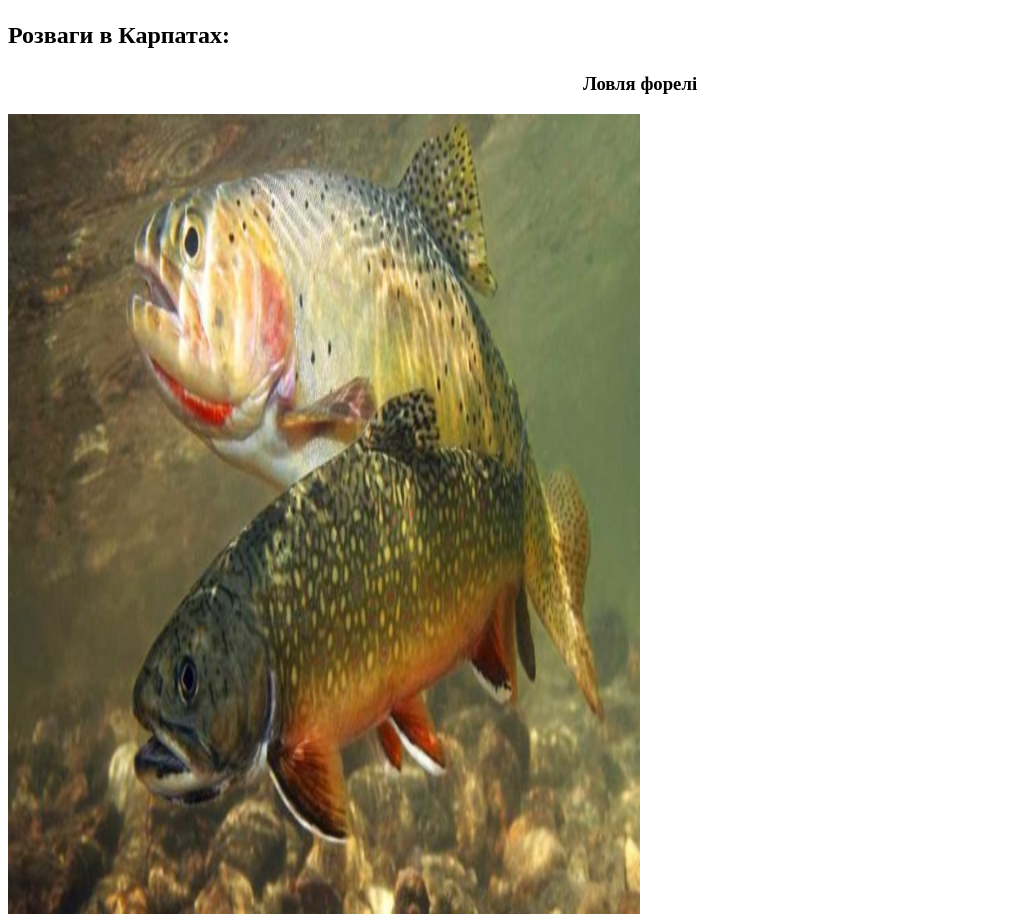
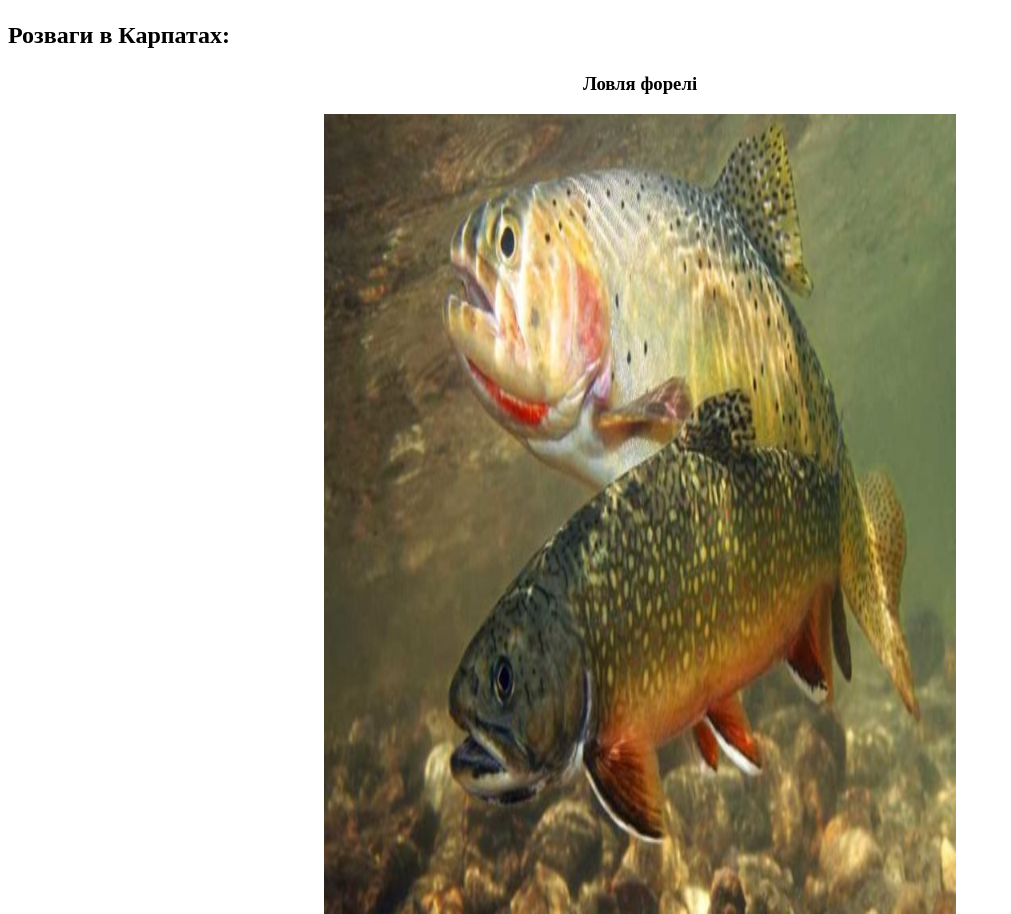
Before and after one commit to Alex2704045/WoW-Teacher, a plain HTML site: page Проект/index.html in a window 1280 px wide. Shown: the part 1506-2420 px from the top of the page, without its empty margins (0-1011 px from the left). Drawn offline with Linux system fonts and the light colour scheme.

Commit message:
Update style.css

```diff
--- a/Проект/style.css
+++ b/Проект/style.css
@@ -1,3 +1,9 @@
-.conteiner img{
-    padding: 10px;
+.display{
+    width: 100%;
+    height: 900px;
+    border: 1px; color: white ;
 }
+.displayed {
+    display: block;
+    margin: auto;
+    }
```
